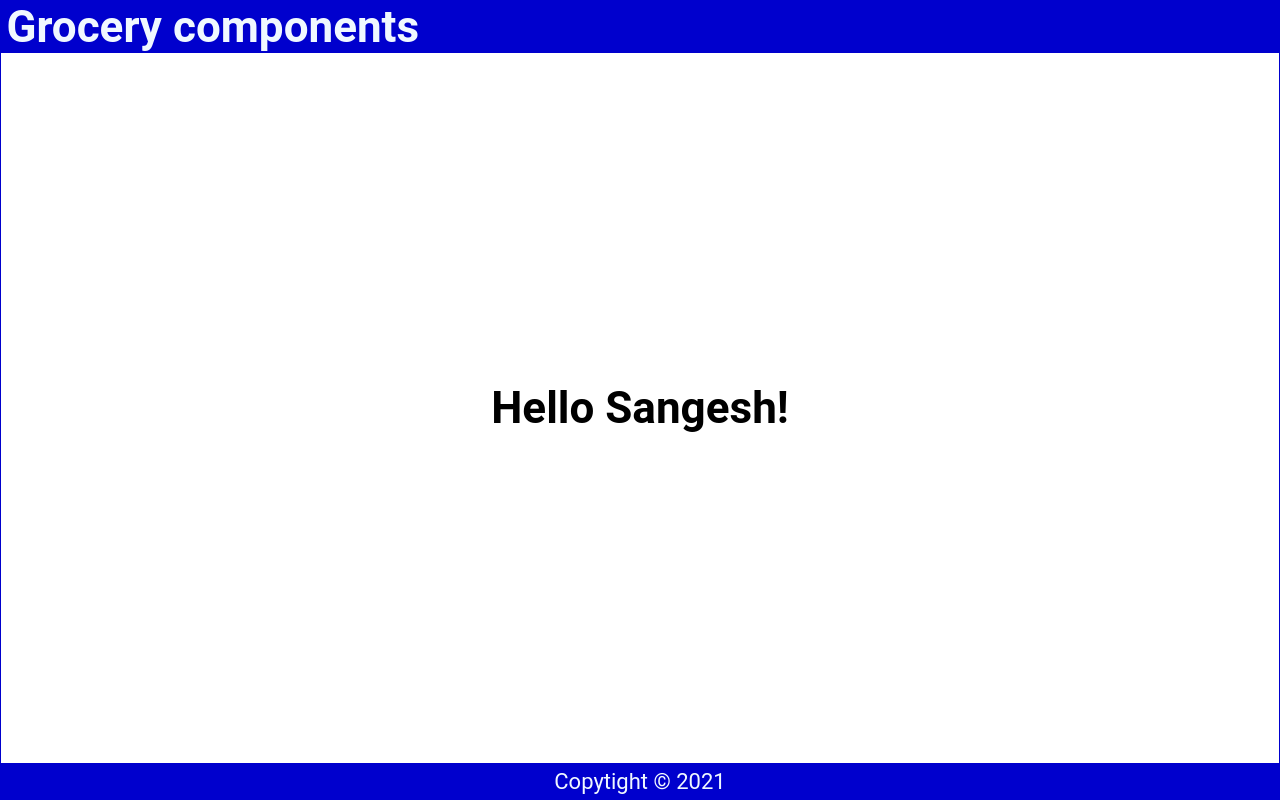
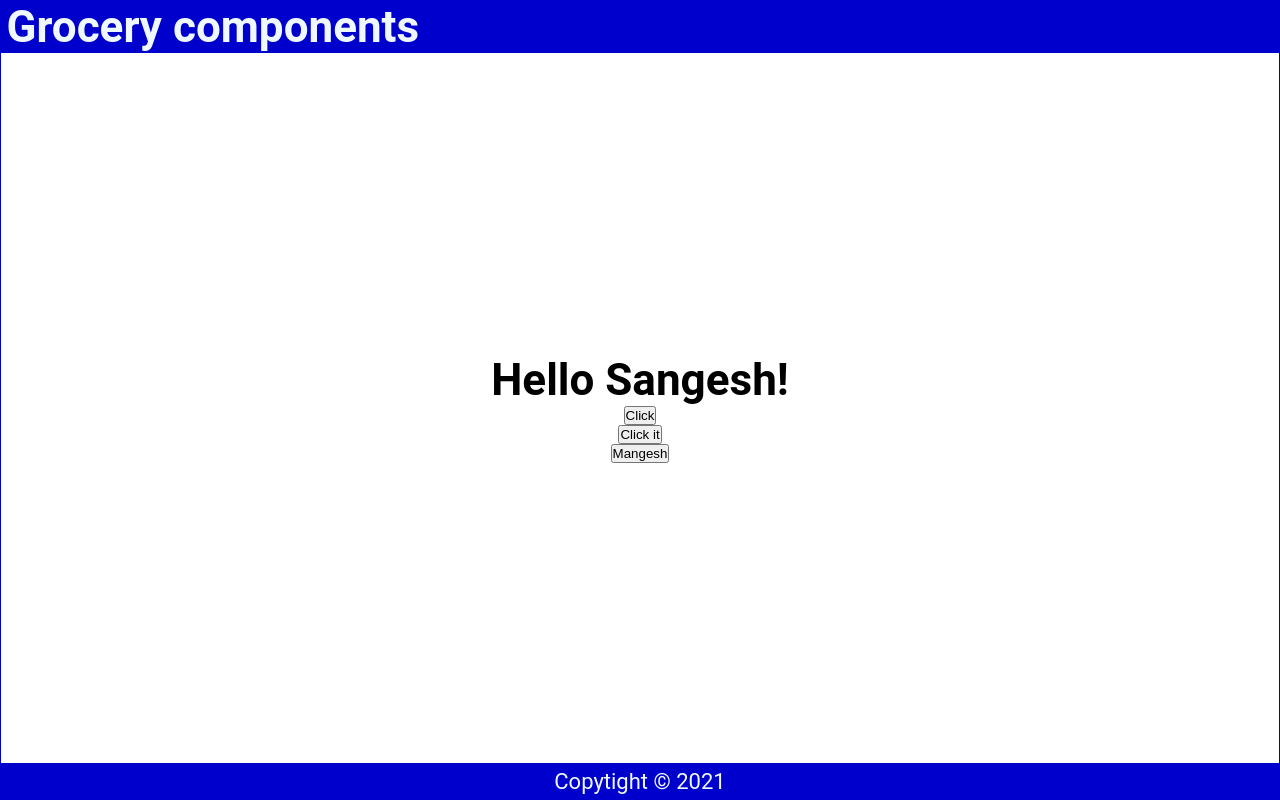
Before and after one commit to MangeshIpper/React_Practice_Azure_Deployment, a React (Create React App) app in the folder tutorial01/: page / in a window 1280 px wide. Built offline with nearby package versions, Linux system fonts and the light colour scheme.

Commit message:
plyed with click functions

```diff
--- a/tutorial01/src/Content.js
+++ b/tutorial01/src/Content.js
@@ -3,10 +3,26 @@ const Content = () => {
         const names = ['Mangesh', 'Sangesh', 'Akshay']
         const int = Math.floor(Math.random() * 3)
         return names[int]
+      };
+
+      const handleClick = () => {
+        console.log("Just clicked")
       }
+
+      const handleClick2 = (name) => {
+        console.log("Just clicked by", name)
+      }
+
+      const handleClick3 = (e) => {
+        console.log("Just clicked by", e.target.innerText)
+      }
+
     return (
         <main>
             <h1>Hello {handleNameChange()}!</h1>
+            <button onClick={handleClick}>Click</button>
+            <button onClick={() => handleClick2("Mangesh")}>Click it</button>
+            <button onClick={(e) => handleClick3(e)}>Mangesh</button>
         </main>
     )
 }
```
